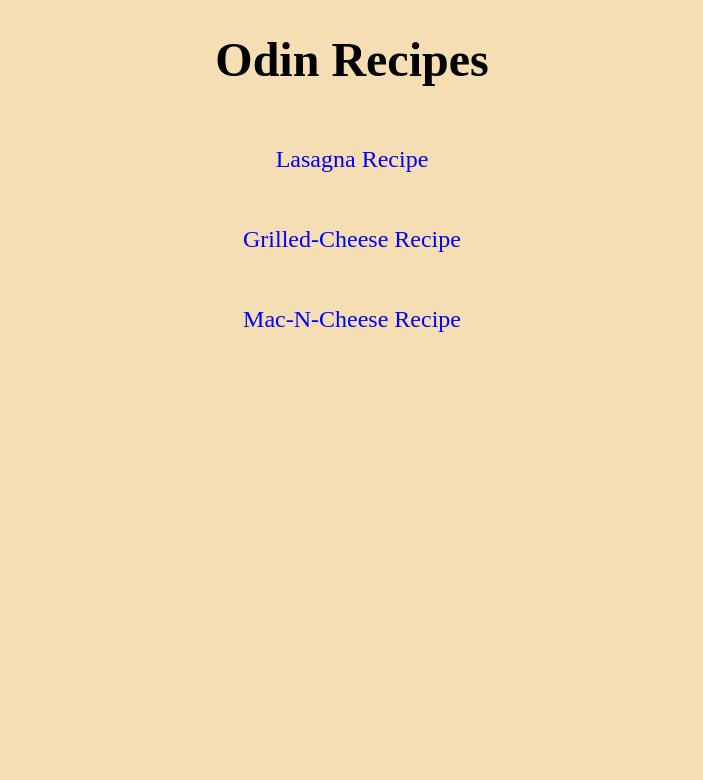
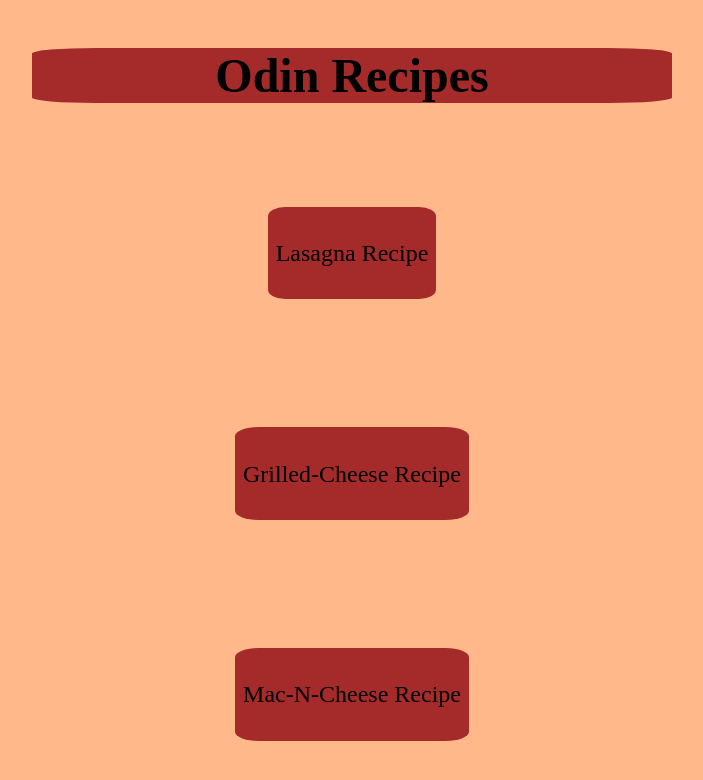
Before and after one commit to Cr-06/thanksgiving-credit, a plain HTML site: page index.html in a window 1280 px wide. Shown: the whole page, without its empty margins (288-991 px from the left). Drawn offline with Linux system fonts and the light colour scheme.

Commit message:
finished styling for index

```diff
--- a/index.html
+++ b/index.html
@@ -8,7 +8,9 @@
     <link rel="stylesheet" href="style.css">
 </head>
 <body id="index">
-<h1>Odin Recipes</h1>
+    <article id="odin">
+<h1 id="first">Odin Recipes</h1>
+</article>
 <article class="links">
 <a href="./recipes/lasagna.html">Lasagna Recipe</a>
 <a href="./recipes/grilled-cheese.html">Grilled-Cheese Recipe</a>
--- a/style.css
+++ b/style.css
@@ -1,11 +1,19 @@
 body {
-    background-color: wheat;
+    background-color: #ffb88a;
 }
 
-h1 {
-display: flex;
-justify-content: center;
-font-size: xxx-large;
+#odin {
+    display: flex;
+    justify-content: center;
+}
+
+#first {
+    display: flex;
+    justify-content: center;
+    background-color: brown;
+    width: 50vw;
+    border-radius: 10%;
+    font-size: xxx-large;
 }
 
 .links {
@@ -18,5 +26,12 @@ font-size: xxx-large;
 
 a {
     text-decoration: none;
-    color: blue;
+    color: black;
+    background-color: brown;
+    border-radius: 10%;
+    margin: 8vh;
+    padding-left: 1vh;
+    padding-right: 1vh;
+    padding-top: .5%;
+    padding-bottom: .5%;
 }
```
